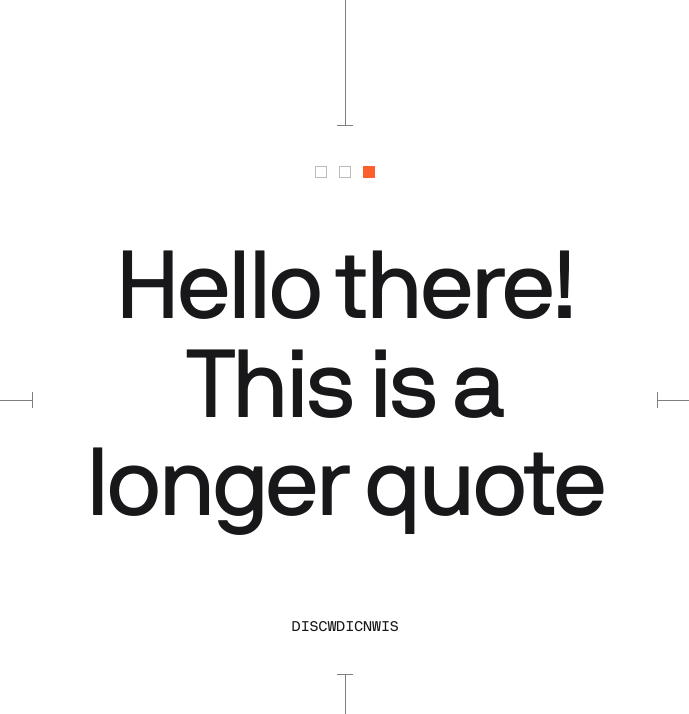
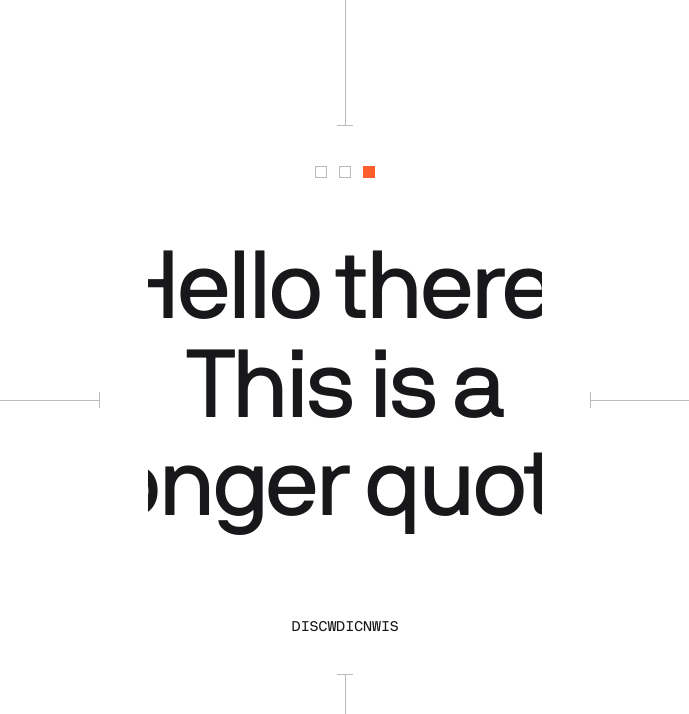
Before and after one commit to daybreak-studio/superpower, a Next.js app: page / in a window 1280 px wide. Shown: the top 714 px of the page, without its empty margins (295-984 px from the left). Built offline with nearby package versions, Linux system fonts and the light colour scheme.

Commit message:
added motion

```diff
--- a/components/Sections/TestimonialsSection/TestimonialsWrapper.tsx
+++ b/components/Sections/TestimonialsSection/TestimonialsWrapper.tsx
@@ -2,57 +2,83 @@ import React from "react";
 import LineElement from "@/components/LineElement/LineElement";
 import TestimonialsSelector from "./TestimonialsSelector";
 import { useState } from "react";
+import { motion } from "framer-motion";
 
 type Props = {};
 const quotes = [
   {
     quote: "Changed my life forever.",
-    author: "Vinay hiremath, Co-counder of loom"
+    author: "Vinay hiremath, Co-counder of loom",
   },
   {
     quote: "The best thing since sliced bread",
-    author: "Kiran Patel"
+    author: "Kiran Patel",
   },
   {
     quote: "Hello there! This is a longer quote",
-    author: "discwdicnwis"
-  }
-]
+    author: "discwdicnwis",
+  },
+];
 
 const TestimonialsWrapper = (props: Props) => {
   const [quoteIndex, setQuoteIndex] = useState(0);
+  const interval = 2000;
 
   setTimeout(() => {
     setQuoteIndex((quoteIndex + 1) % quotes.length);
-  }, 2000);
+  }, interval);
 
   return (
     <div>
-      <div className="absolute w-full h-full flex flex-col gap-6 justify-center items-center">
+      <div className="absolute flex h-full w-full flex-col items-center justify-center gap-6">
         <div className="flex h-full">
-          <LineElement length={"auto"} color={"rgba(0,0,0,.5)"} vertical tail={16} />
+          <LineElement length={"auto"} color={"#bbb"} vertical tail={16} />
         </div>
 
-        <div className="flex flex-row w-full justify-center items-center">
-          <div className="flex flex-row w-full">
-            <LineElement length={"auto"} color={"rgba(0,0,0,.5)"} horizontal tail={16} />
+        <div className="flex w-full flex-row items-center justify-center gap-12">
+          <div className="flex w-full flex-row">
+            <LineElement length={"auto"} color={"#bbb"} horizontal tail={16} />
           </div>
-          <div className="flex flex-col justify-between flex-wrap items-center text-center p-4 min-h-[250px] lg:min-h-[500px] min-w-96 lg:min-w-[624px]">
-            <div className="flex gap-3">
-              {quotes.map((quote, index) => (
-                index === quoteIndex ? <TestimonialsSelector key={index} active={true} /> : <TestimonialsSelector key={index} />
-              ))}
+          <motion.div
+            className="flex h-full w-full items-center justify-center overflow-hidden"
+            animate={{
+              minWidth: [624, 0, 624],
+              maxWidth: [624, 0, 624],
+              maxHeight: [500, 0, 500],
+            }}
+            transition={{
+              duration: 0.6,
+              repeat: Infinity,
+              repeatDelay: 1.4,
+              delay: 1.7,
+              times: [0, 0.5, 1],
+            }}
+          >
+            <div className="flex min-h-[250px] min-w-96 flex-col flex-wrap items-center justify-between p-4 text-center lg:min-h-[500px] lg:min-w-[624px]">
+              <div className="flex gap-3">
+                {quotes.map((quote, index) =>
+                  index === quoteIndex ? (
+                    <TestimonialsSelector key={index} active={true} />
+                  ) : (
+                    <TestimonialsSelector key={index} />
+                  ),
+                )}
+              </div>
+              <p className="font-sans-4xl mx-4 mb-6 max-w-[20ch] text-center">
+                {quotes[quoteIndex].quote}
+              </p>
+              <p className="font-mono-sm text-center">
+                {quotes[quoteIndex].author}
+              </p>
             </div>
-            <p className="font-sans-4xl mx-4 mb-6 max-w-[20ch] text-center">{quotes[quoteIndex].quote}</p>
-            <p className="font-mono-sm text-center">{quotes[quoteIndex].author}</p>
-          </div>
-          <div className="flex flex-row w-full">
-            <LineElement length={"auto"} color={"rgba(0,0,0,.5)"} horizontal head={16} />
+          </motion.div>
+          <div className="flex w-full flex-row">
+            <LineElement length={"auto"} color={"#bbb"} horizontal head={16} />
           </div>
         </div>
 
         <div className="flex h-full">
-          <LineElement length={"auto"} color={"rgba(0,0,0,.5)"} vertical head={16} />
+          <LineElement length={"auto"} color={"#bbb"} vertical head={16} />
         </div>
       </div>
     </div>
```
